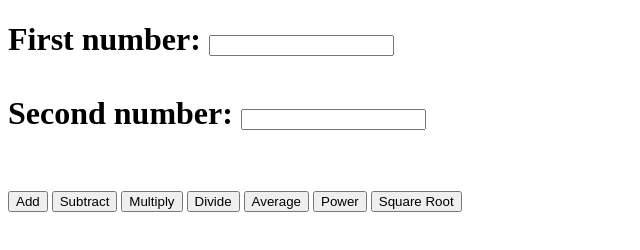
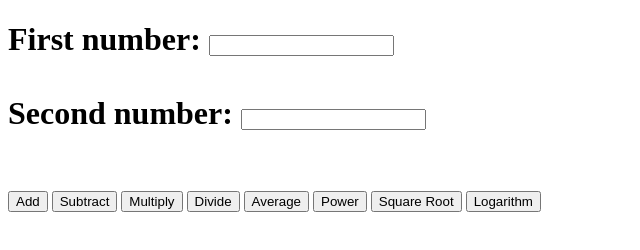
Before and after one commit to FARKAS-Andras-HTL/Calculator, a plain HTML site: page index.html in a window 1280 px wide. Shown: the whole page, without its empty margins (0-640 px from the left). Drawn offline with Linux system fonts and the light colour scheme.

Commit message:
Update index.html

```diff
--- a/index.html
+++ b/index.html
@@ -54,6 +54,16 @@
             var result = Math.sqrt(numA);
             document.getElementById("result").innerHTML = "Wurzel: " + result;
         }
+
+        function logarithmNumber() {
+            var numA = parseFloat(document.getElementById('num1').value);
+            if (numA <= 0) {
+                document.getElementById("result").innerHTML = "Fehler: Logarithmus ist für nicht positive Zahlen nicht definiert!";
+            } else {
+                var result = Math.log(numA);
+                document.getElementById("result").innerHTML = "Logarithmus: " + result;
+            }
+        }
     </script>
 </head>
 <body>
@@ -73,6 +83,7 @@
         <button onclick="average2Numbers()">Average</button>
         <button onclick="power2Numbers()">Power</button>
         <button onclick="sqrtNumber()">Square Root</button>
+        <button onclick="logarithmNumber()">Logarithm</button>
     </p>
     <p id="result"></p>
 </body>
```
